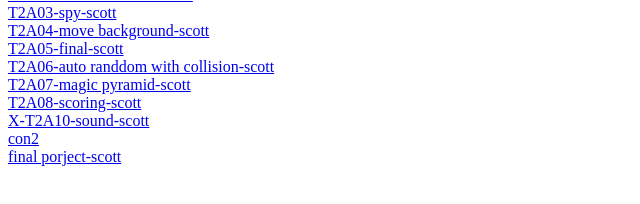
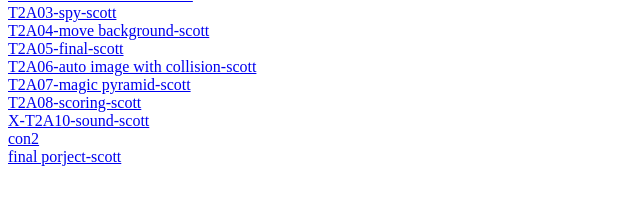
Before and after one commit to Scottoo/scott.l, a plain HTML site: page index.html in a window 1280 px wide. Shown: the part 310-514 px from the top of the page, 0-640 px from the left. Drawn offline with Linux system fonts and the light colour scheme.

Commit message:
Update index.html

```diff
--- a/index.html
+++ b/index.html
@@ -18,7 +18,7 @@
 <a href="T2A03-spy-scott.html">T2A03-spy-scott</a><br>
 <a href="T2A04-move background-scott.html">T2A04-move background-scott</a><br>
 <a href="T2A05-final.html">T2A05-final-scott</a><br>
-<a href="T2A06-Auto random with collisions-scott.html">T2A06-auto randdom with collision-scott</a><br>
+<a href="T2A06-Auto image with collisions-scott.html">T2A06-auto image with collision-scott</a><br>
 <a href="T2A07-magic pyramid-scott.html">T2A07-magic pyramid-scott</a><br>
 <a href="T2A08-scoring-scott.html">T2A08-scoring-scott</a><br>
 <a href="X-T2A10-sounds-scott.html">X-T2A10-sound-scott</a><br>
```
